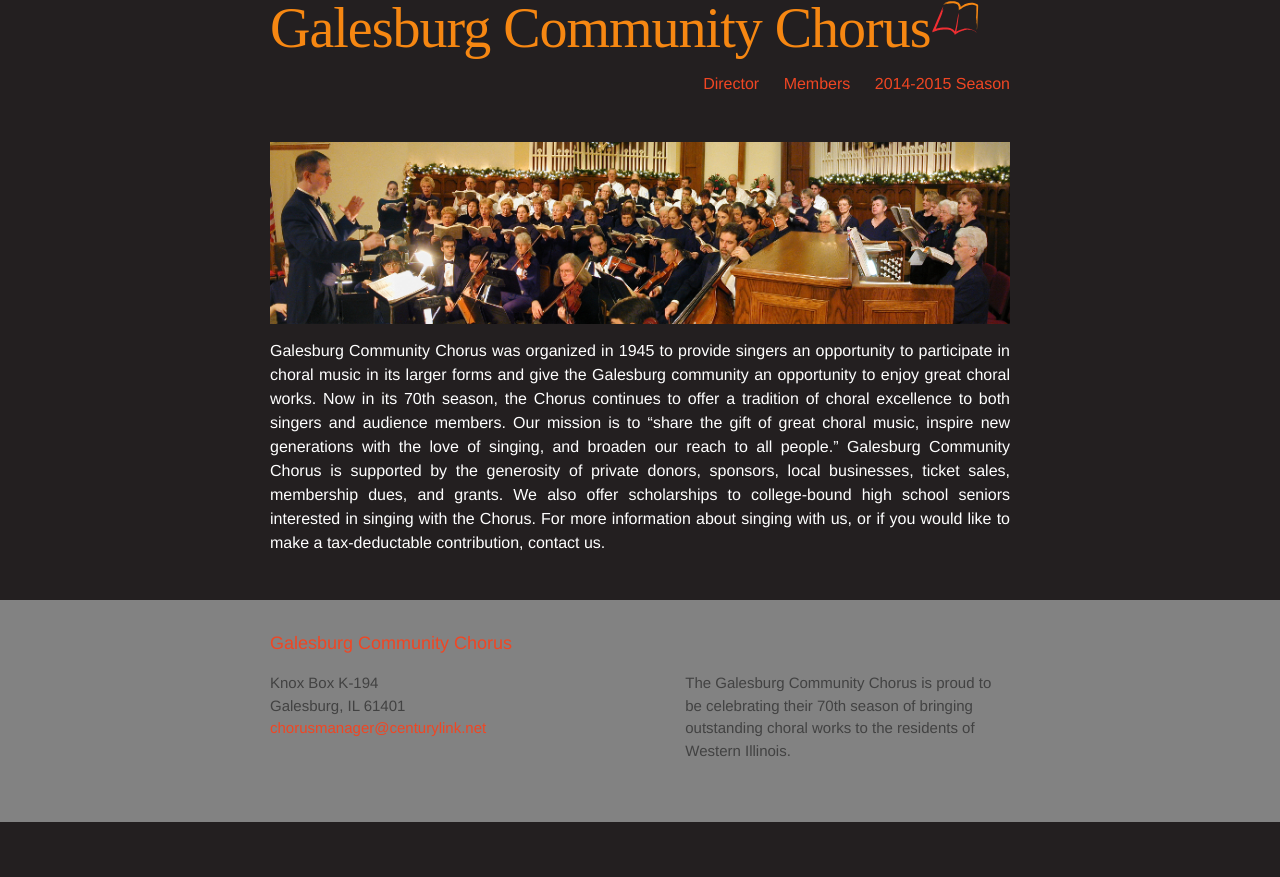
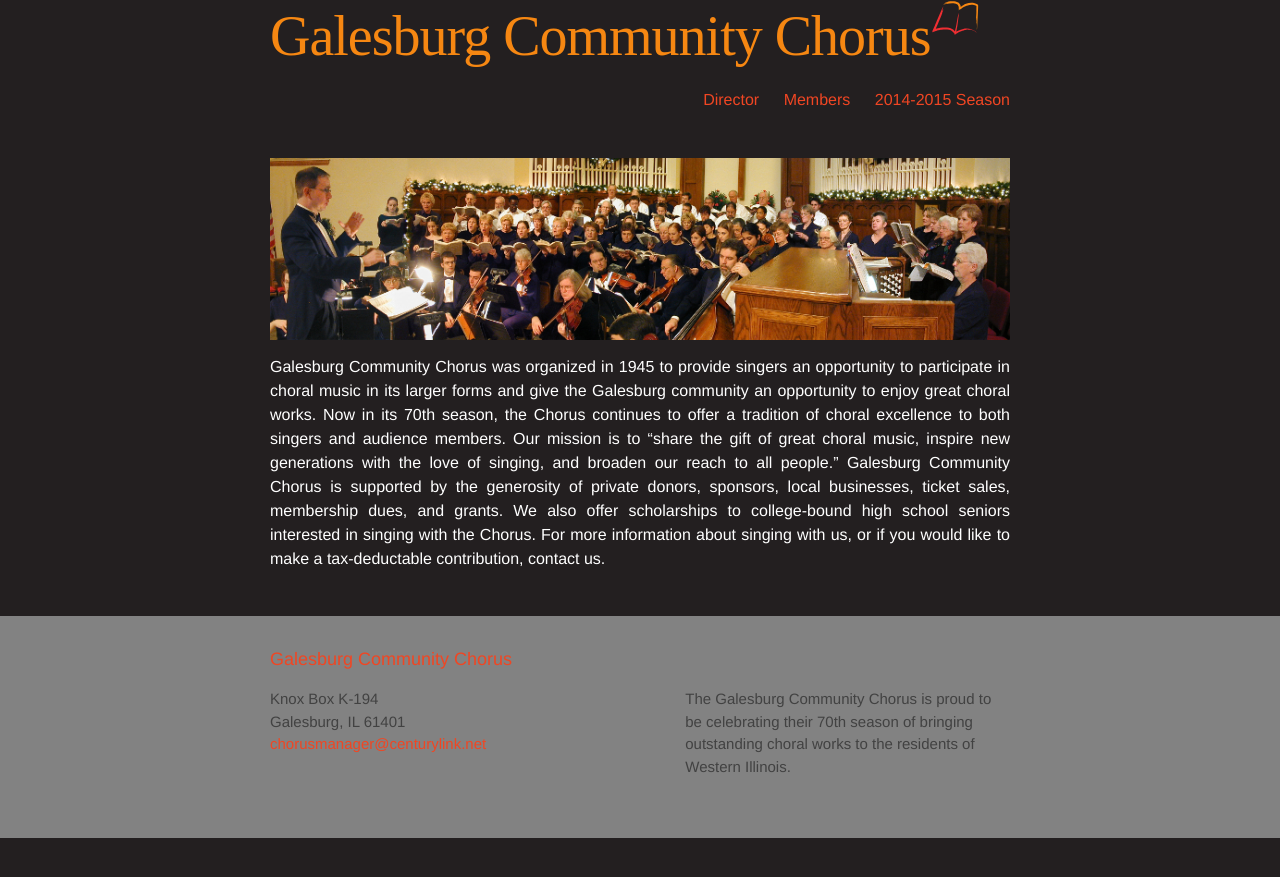
Before and after one commit to galesburgchorus/galesburgchorus.github.io, a Jekyll site: the page built from index.md, in a window 1280 px wide. Shown: the top 877 px of the page. Built offline with Jekyll 4.4.1, drawn with Linux system fonts in a browser that asks for light colours; some web fonts are replaced.

Commit message:
Updated _layout.scss

```diff
--- a/_sass/_layout.scss
+++ b/_sass/_layout.scss
@@ -2,7 +2,7 @@
  * Site header
  */
 .site-header {
-    min-height: 56px;
+    min-height: 72px;
 
     // Positioning context for the mobile navigation icon
     position: relative;
@@ -11,7 +11,7 @@
 .site-title {
 	font-family: 'Calligraffitti', cursive;
     font-size: 56px;
-    line-height: 56px;
+    line-height: 72px;
     letter-spacing: -1px;
     margin-bottom: 0;
     float: left;
```
